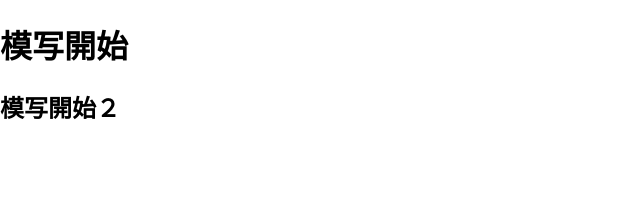
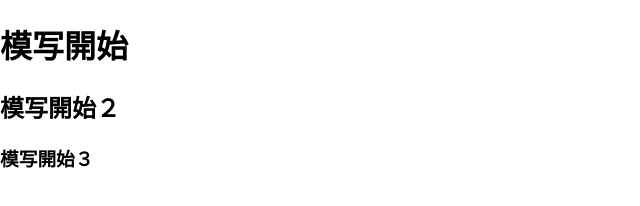
Before and after one commit to scdkaizen/sampl2, a plain HTML site: page index.html in a window 1280 px wide. Shown: the whole page, without its empty margins (0-640 px from the left). Drawn offline with Linux system fonts and the light colour scheme.

Commit message:
Update index.html

```diff
--- a/index.html
+++ b/index.html
@@ -10,7 +10,7 @@
 
   <h1>模写開始</h>
     <h2>模写開始２</h2>
-
+  <h3>模写開始３</h3>
 </body>
 
 </html>
```
